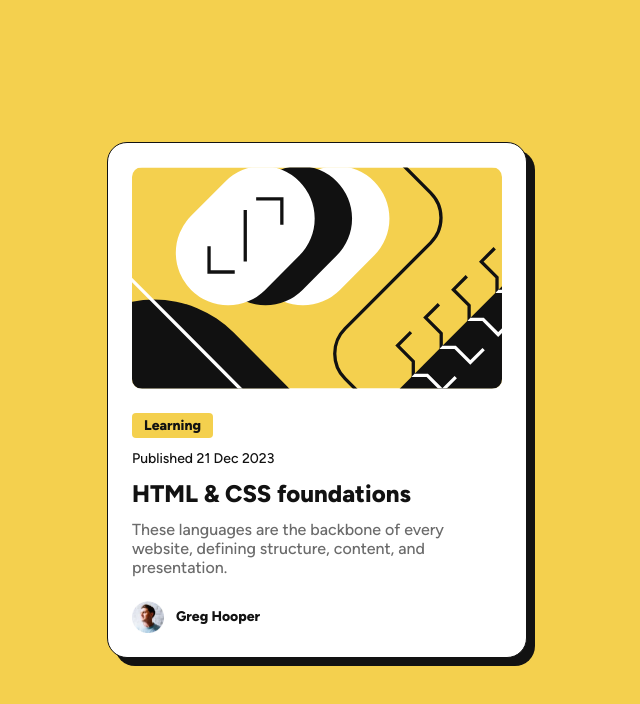
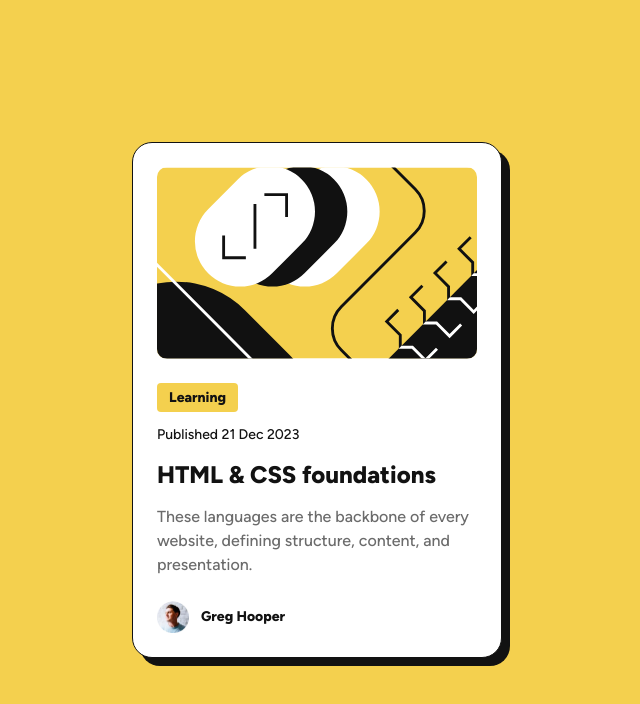
Before and after one commit to luysla/frontend-mentor, a plain HTML site: page blog-preview-card-main/index.html in a window 1280 px wide. Shown: the whole page, without its empty margins (323-963 px from the left). Drawn offline with Linux system fonts and the light colour scheme.

Commit message:
adjusting css

```diff
--- a/blog-preview-card-main/style.css
+++ b/blog-preview-card-main/style.css
@@ -37,7 +37,7 @@ span {
   display: block;
 }
 
-[class^="typography__text"] {
+[class*="typography__text"] {
   font-family: var(--font-family);
   line-height: var(--line-height-default);
 }
@@ -76,7 +76,7 @@ span {
   background: var(--white);
   padding: 24px;
   border-radius: 20px;
-  max-width: 370px;
+  max-width: 320px;
   gap: 24px;
   border: 1px solid var(--gray-950);
   box-shadow: 8px 8px 0px 0px var(--gray-950);
```
